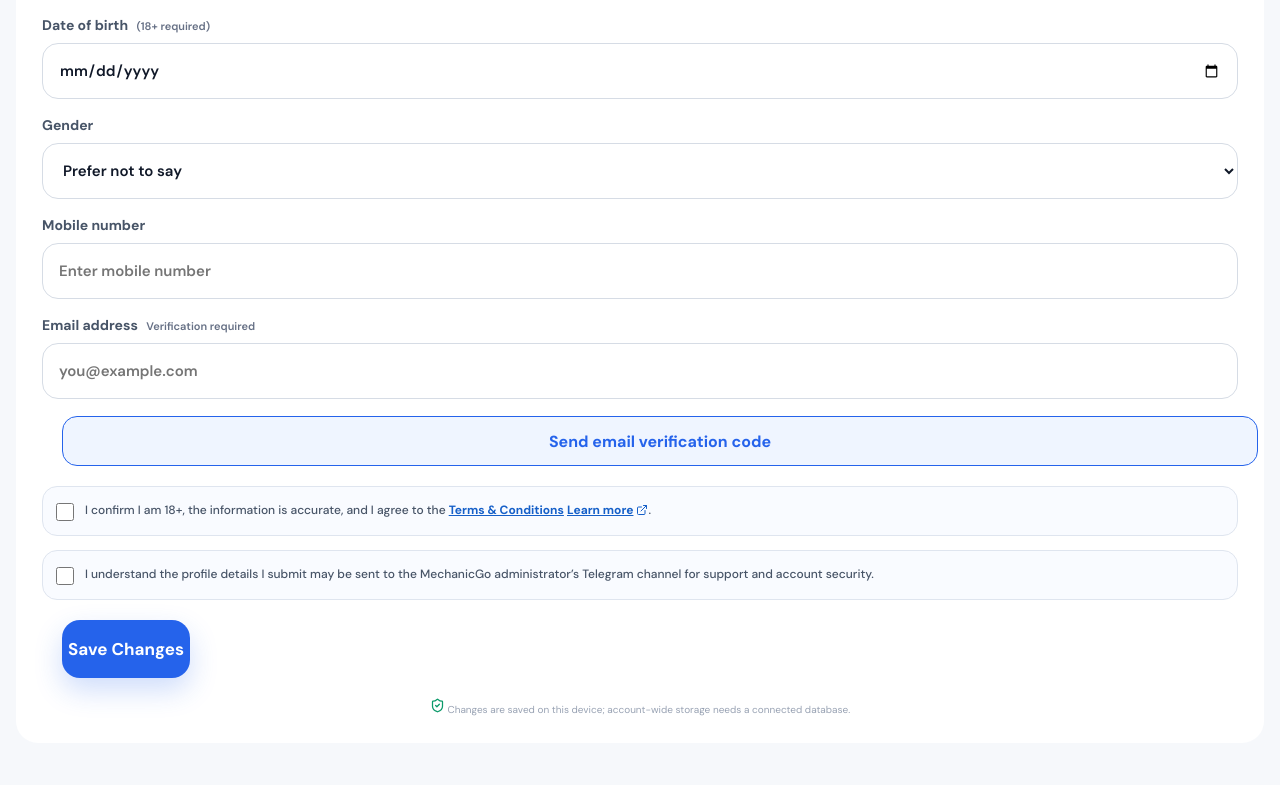
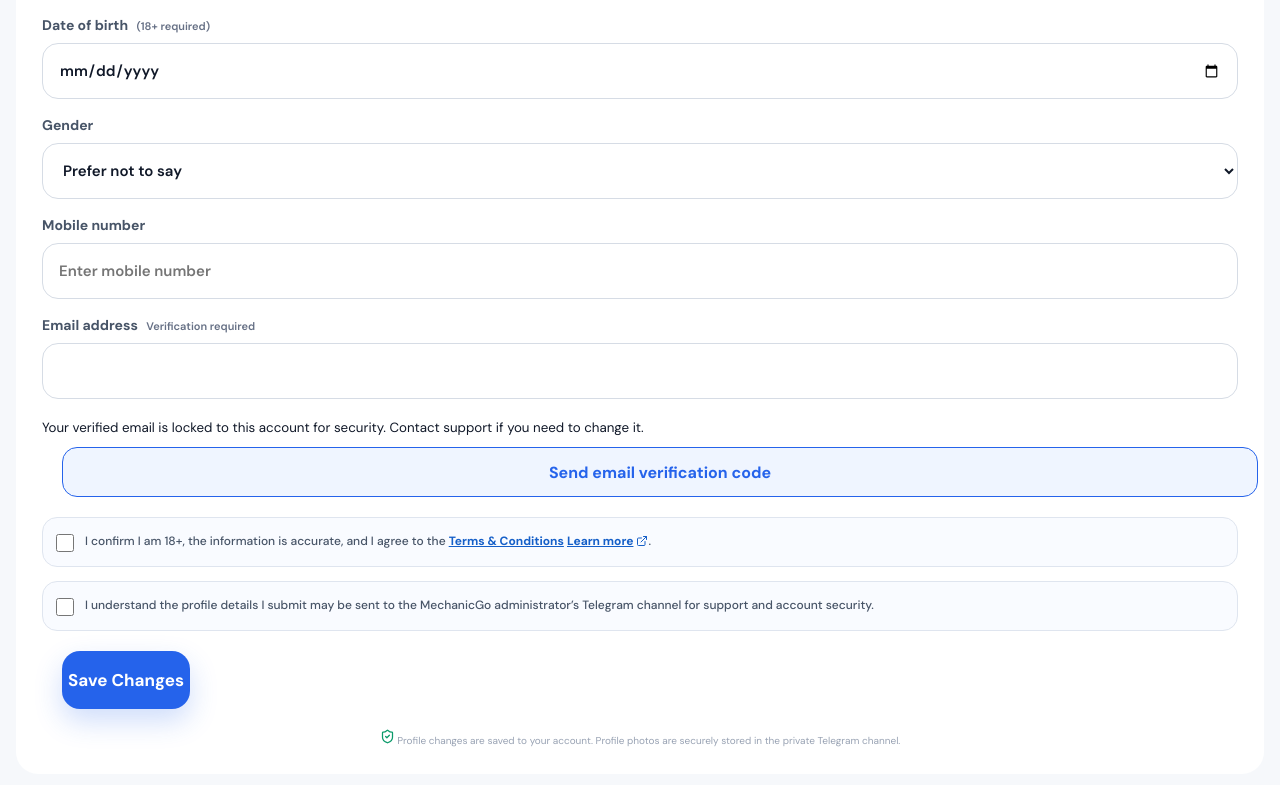
Before and after one commit to Enayatalibarkaat/MechanicGo, a Next.js app: page /profile/edit in a window 1280 px wide. Shown: the part 337-1122 px from the top of the page. Built offline with nearby package versions, Linux system fonts and the light colour scheme; no server answers.

Commit message:
Sync edit profile with persisted account data

```diff
--- a/app/profile/edit/page.tsx
+++ b/app/profile/edit/page.tsx
@@ -7,7 +7,10 @@ const isAdult=(dob:string)=>{if(!dob||dob>today())return false;const b=new Date(
 
 export default function EditProfile(){
  const [name,setName]=useState("");const [dob,setDob]=useState("");const [gender,setGender]=useState("Prefer not to say");const [email,setEmail]=useState("");const [phone,setPhone]=useState("");const [photo,setPhoto]=useState("");const [emailVerified,setEmailVerified]=useState(false);const [otpSent,setOtpSent]=useState(false);const [otp,setOtp]=useState("");const [terms,setTerms]=useState(false);const [consent,setConsent]=useState(false);const [error,setError]=useState("");const [notice,setNotice]=useState("");const [busy,setBusy]=useState(false);const otpInputs=useRef<Array<HTMLInputElement|null>>([]);
- useEffect(()=>{try{const p=JSON.parse(localStorage.getItem("mechanicgo_profile")||"{}");setName(p.name||localStorage.getItem("mechanicgo_profile_name")||"");setDob(p.dob||"");setGender(p.gender||"Prefer not to say");setEmail(p.email||localStorage.getItem("mechanicgo_email")||"");setPhone(p.phone||"");setPhoto(p.photo||"");setTerms(Boolean(p.termsAccepted));setConsent(Boolean(p.profileNotificationsConsent));setEmailVerified(Boolean(p.email&&p.email===localStorage.getItem("mechanicgo_email")&&localStorage.getItem("mechanicgo_email_verified")==="1"));}catch{}},[]);
+ useEffect(()=>{
+  try{const p=JSON.parse(localStorage.getItem("mechanicgo_profile")||"{}");setName(p.name||localStorage.getItem("mechanicgo_profile_name")||"");setDob(p.dob||"");setGender(p.gender||"Prefer not to say");setEmail(p.email||localStorage.getItem("mechanicgo_email")||"");setPhone(p.phone||"");setPhoto(p.photo||"");setTerms(Boolean(p.termsAccepted));setConsent(Boolean(p.profileNotificationsConsent));setEmailVerified(Boolean(p.email&&p.email===localStorage.getItem("mechanicgo_email")&&localStorage.getItem("mechanicgo_email_verified")==="1"));}catch{}
+  fetch("/api/profile/current",{cache:"no-store"}).then(async r=>{const d=await r.json();if(!r.ok||!d.user)return;const u=d.user;setName(u.name||"");setDob(u.dob||"");setGender(u.gender||"Prefer not to say");setEmail(u.email||"");setPhone(u.phone||"");setTerms(Boolean(u.termsAcceptedAt));setConsent(Boolean(u.profileNotificationsConsent));setEmailVerified(Boolean(u.emailVerified));if(!photo&&u.profilePhotoUrl)setPhoto(u.profilePhotoUrl);}).catch(()=>{});
+ },[]);
  const pickPhoto=(file?:File)=>{setError("");if(!file)return;if(!file.type.startsWith("image/")){setError("Choose an image file.");return;}if(file.size>8*1024*1024){setError("Choose a photo smaller than 8 MB.");return;}const reader=new FileReader();reader.onerror=()=>setError("Could not read this photo.");reader.onload=()=>{const im=new Image();im.onerror=()=>setError("Could not open this photo.");im.onload=()=>{const scale=Math.min(1,480/Math.max(im.width,im.height));const c=document.createElement("canvas");c.width=Math.max(1,Math.round(im.width*scale));c.height=Math.max(1,Math.round(im.height*scale));const ctx=c.getContext("2d");if(!ctx){setError("Could not process photo.");return;}ctx.drawImage(im,0,0,c.width,c.height);setPhoto(c.toDataURL("image/jpeg",.7));};im.src=String(reader.result);};reader.readAsDataURL(file);};
  const sendOtp=async()=>{setError("");setNotice("");if(!/^[^\s@]+@[^\s@]+\.[^\s@]+$/.test(email.trim())){setError("Enter a valid email address.");return;}setBusy(true);try{const r=await fetch("/api/auth/send-otp",{method:"POST",headers:{"Content-Type":"application/json"},body:JSON.stringify({email:email.trim().toLowerCase()})});const d=await r.json();if(!r.ok)throw new Error(d.error||"Could not send code.");setOtpSent(true);setOtp("");setEmailVerified(false);localStorage.removeItem("mechanicgo_email");setNotice("Verification code sent to your email.");setTimeout(()=>otpInputs.current[0]?.focus(),50);}catch(e){setError(e instanceof Error?e.message:"Could not send code.");}finally{setBusy(false);}};
  const verifyOtp=async()=>{setError("");if(!/^\d{6}$/.test(otp)){setError("Enter the 6-digit code.");return;}setBusy(true);try{const r=await fetch("/api/auth/verify-otp",{method:"POST",headers:{"Content-Type":"application/json"},body:JSON.stringify({email:email.trim().toLowerCase(),code:otp})});const d=await r.json();if(!r.ok)throw new Error(d.error||"Email verification failed.");setEmailVerified(true);setOtpSent(false);localStorage.setItem("mechanicgo_email",email.trim().toLowerCase());localStorage.setItem("mechanicgo_email_verified","1");setNotice("Email verified.");}catch(e){setError(e instanceof Error?e.message:"Email verification failed.");}finally{setBusy(false);}};
@@ -19,13 +22,14 @@ export default function EditProfile(){
  {dob&&<p className={isAdult(dob)?"authNotice":"setupError"}>{isAdult(dob)?"Age requirement met.":"You must be at least 18 years old."}</p>}
  <label>Gender<select value={gender} onChange={e=>setGender(e.target.value)}><option>Prefer not to say</option><option>Male</option><option>Female</option><option>Other</option></select></label>
  <label>Mobile number<input value={phone} onChange={e=>setPhone(e.target.value)} inputMode="tel" autoComplete="tel" maxLength={20} placeholder="Enter mobile number"/></label>
- <label>Email address <small>{emailVerified?"Verified ✓":"Verification required"}</small><input type="email" value={email} onChange={e=>{setEmail(e.target.value);setEmailVerified(false);}} autoComplete="email" placeholder="you@example.com"/></label>
+ <label>Email address <small>{emailVerified?"Verified ✓":"Verification required"}</small><input type="email" value={email} readOnly autoComplete="email" aria-describedby="email-change-note"/></label>
+ <small id="email-change-note">Your verified email is locked to this account for security. Contact support if you need to change it.</small>
  {!emailVerified&&<button type="button" className="secondaryWide" onClick={sendOtp} disabled={busy}>{busy?"Sending…":"Send email verification code"}</button>}
  {otpSent&&<><div className="otpBoxes">{Array.from({length:6},(_,i)=><input key={i} ref={el=>{otpInputs.current[i]=el}} value={otp[i]||""} maxLength={1} inputMode="numeric" aria-label={"OTP digit "+(i+1)} onChange={e=>{const d=e.target.value.replace(/\D/g,"").slice(-1),a=otp.split("");a[i]=d;setOtp(Array.from({length:6},(_,j)=>a[j]||"").join(""));if(d&&i<5)otpInputs.current[i+1]?.focus();}}/>)}</div><button type="button" className="secondaryWide" onClick={verifyOtp} disabled={busy||otp.length!==6}>{busy?"Verifying…":"Verify email"}</button></>}
  <div className="termsCheck"><input id="edit-terms" type="checkbox" checked={terms} onChange={e=>setTerms(e.target.checked)}/><label htmlFor="edit-terms">I confirm I am 18+, the information is accurate, and I agree to the <a href="/terms" target="_blank" rel="noreferrer">Terms & Conditions</a> <a href="/terms" target="_blank" rel="noreferrer">Learn more <ExternalLink size={12}/></a>.</label></div>
  <div className="termsCheck"><input id="edit-consent" type="checkbox" checked={consent} onChange={e=>setConsent(e.target.checked)}/><label htmlFor="edit-consent">I understand the profile details I submit may be sent to the MechanicGo administrator’s Telegram channel for support and account security.</label></div>
  {error&&<p className="setupError" role="alert">{error}</p>}{notice&&<p className="authNotice" role="status">{notice}</p>}
  <button className="primaryWide" onClick={save} disabled={busy||!isAdult(dob)||!emailVerified||!terms||!consent}>{busy?"Saving…":"Save Changes"}</button>
- <div className="privacyHint"><ShieldCheck size={15}/> Changes are saved on this device; account-wide storage needs a connected database.</div>
+ <div className="privacyHint"><ShieldCheck size={15}/> Profile changes are saved to your account. Profile photos are securely stored in the private Telegram channel.</div>
  </section></main>;
 }
```
